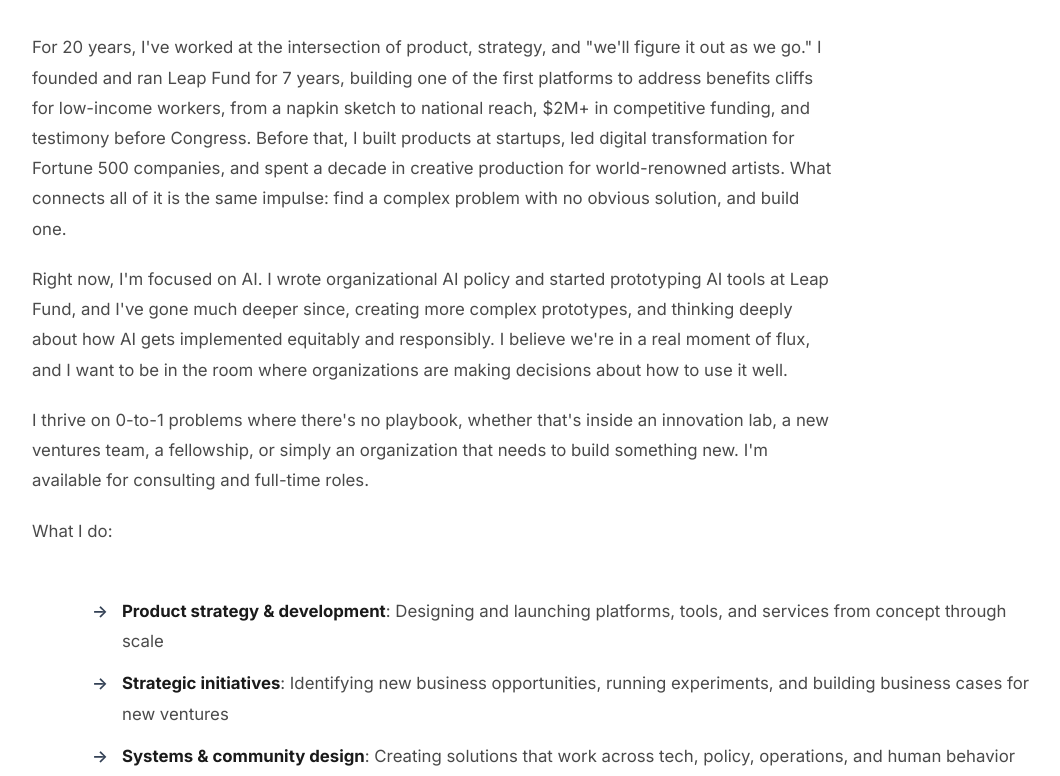
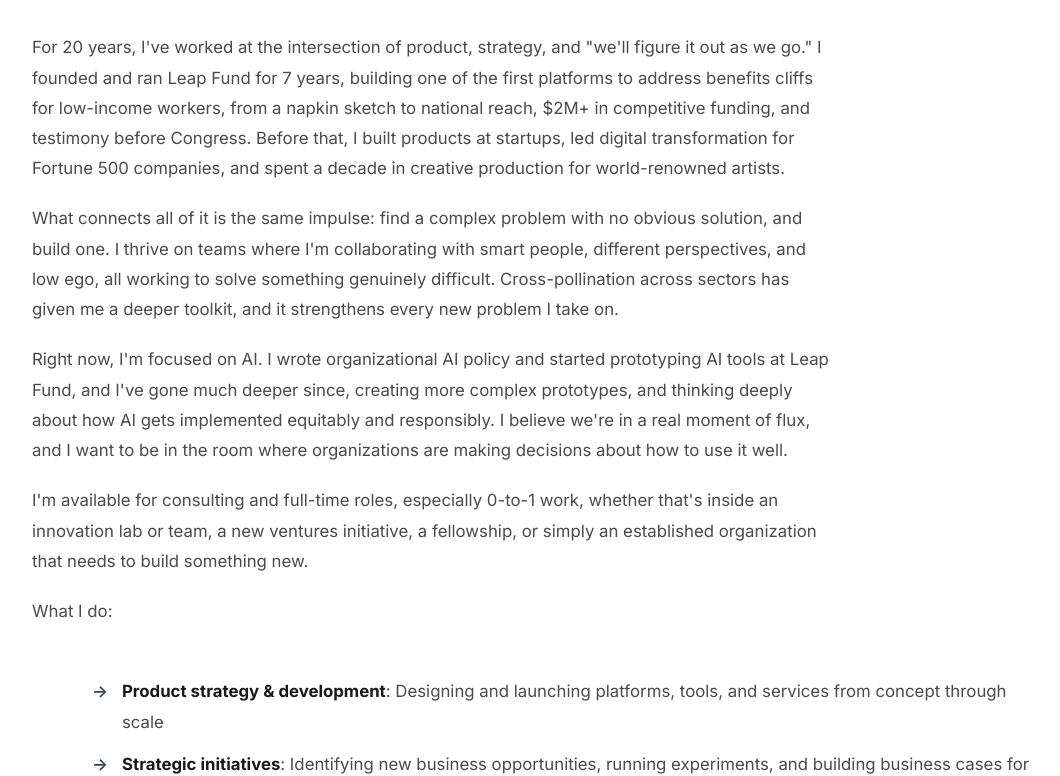
Before and after one commit to kgunette/kgunette.github.io, a plain HTML site: page index.html in a window 1280 px wide. Shown: the part 467-1243 px from the top of the page, without its empty margins (98-1158 px from the left). Drawn offline with nearby package versions, Linux system fonts and the light colour scheme.

Commit message:
Update index.html
copy changes

```diff
--- a/index.html
+++ b/index.html
@@ -342,9 +342,10 @@ footer p {
     <div class="container">
       <h1 class="display-4">Karen Schoellkopf</h1>
       <p class="lead">I build new capabilities for organizations tackling challenging problems, from startups navigating regulation to established institutions driving innovation.</p>
-      <p>For 20 years, I've worked at the intersection of product, strategy, and "we'll figure it out as we go." I founded and ran Leap Fund for 7 years, building one of the first platforms to address benefits cliffs for low-income workers, from a napkin sketch to national reach, $2M+ in competitive funding, and testimony before Congress. Before that, I built products at startups, led digital transformation for Fortune 500 companies, and spent a decade in creative production for world-renowned artists. What connects all of it is the same impulse: find a complex problem with no obvious solution, and build one.</p>
+      <p>For 20 years, I've worked at the intersection of product, strategy, and "we'll figure it out as we go." I founded and ran Leap Fund for 7 years, building one of the first platforms to address benefits cliffs for low-income workers, from a napkin sketch to national reach, $2M+ in competitive funding, and testimony before Congress. Before that, I built products at startups, led digital transformation for Fortune 500 companies, and spent a decade in creative production for world-renowned artists.</p>
+      <p>What connects all of it is the same impulse: find a complex problem with no obvious solution, and build one. I thrive on teams where I'm collaborating with smart people, different perspectives, and low ego, all working to solve something genuinely difficult. Cross-pollination across sectors has given me a deeper toolkit, and it strengthens every new problem I take on.</p>
       <p>Right now, I'm focused on AI. I wrote organizational AI policy and started prototyping AI tools at Leap Fund, and I've gone much deeper since, creating more complex prototypes, and thinking deeply about how AI gets implemented equitably and responsibly. I believe we're in a real moment of flux, and I want to be in the room where organizations are making decisions about how to use it well.</p>
-      <p>I thrive on 0-to-1 problems where there's no playbook, whether that's inside an innovation lab, a new ventures team, a fellowship, or simply an organization that needs to build something new. I'm available for consulting and full-time roles.</p>
+      <p>I'm available for consulting and full-time roles, especially 0-to-1 work, whether that's inside an innovation lab or team, a new ventures initiative, a fellowship, or simply an established organization that needs to build something new.</p>
       <p>What I do:</p>
        <div class="section-offset">
         <ul>
```
